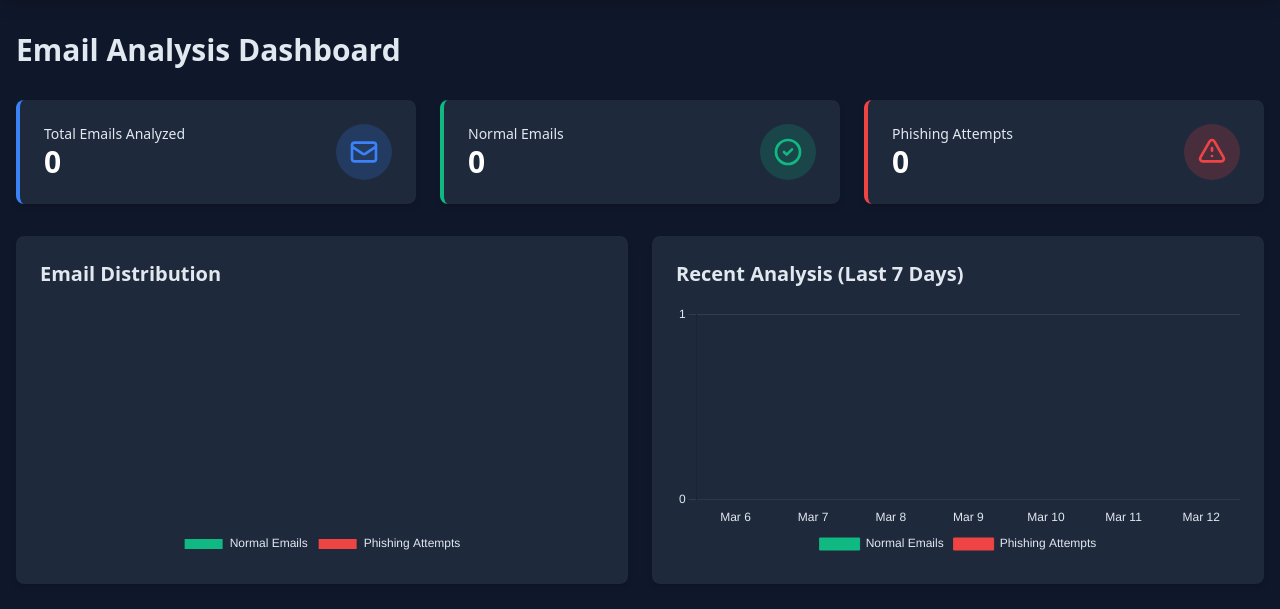
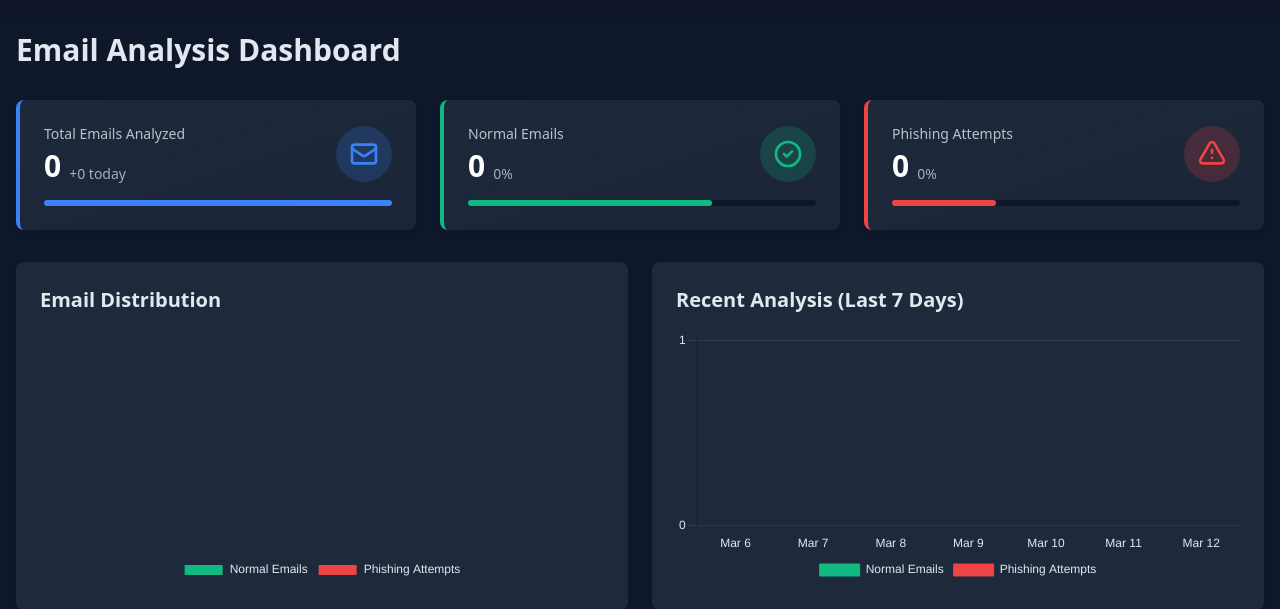
Before and after one commit to cannyworm/Phishing-email-Detection, a FastAPI app: page /dashboard in a window 1280 px wide. Shown: the part 52-661 px from the top of the page. Run offline with FastAPI, Linux system fonts and the light colour scheme; data that the repository does not hold is empty; parts of the project's set-up code (start-up, migrations or seed data) failed here and were passed over; some libraries are stand-ins or nearby versions.

Commit message:
hotfix:undefined on dashbaord

```diff
--- a/main.py
+++ b/main.py
@@ -62,11 +62,13 @@ if not firebase_admin._apps:
 
 db = firestore.client()
 
+
 def clean_text(text):
     text = str(text).lower()
     text = re.sub(r"\W", " ", text)
     text = re.sub(r"\s+", " ", text)
     return " ".join(word for word in text.split() if word not in stop_words)
+
 
 def detect_language(text):
     try:
@@ -74,6 +76,7 @@ def detect_language(text):
     except Exception as e:
         logger.error(f"Language detection error: {e}")
         return "unknown"
+
 
 @lru_cache(maxsize=1000)
 def translate_to_english(text, source_lang):
@@ -86,9 +89,11 @@ def translate_to_english(text, source_lang):
         logger.error(f"Translation error: {e}")
         return text
 
+
 def extract_urls(text):
     url_pattern = r"https?://(?:[-\w.]|(?:%[\da-fA-F]{2}))+"
     return re.findall(url_pattern, text)
+
 
 def check_url_safety(url):
     api_key = "api_key"  # Replace with your API Key
@@ -161,10 +166,27 @@ def get_analytics_data():
             1 for entry in history if "Social Engineering Detected" in entry.get("prediction", ""))
         normal_count = total_emails - phishing_count
 
+        # ✅ คำนวณ today_count
+        today = datetime.datetime.utcnow().date()
+        today_count = sum(1 for entry in history if
+                          "timestamp" in entry and
+                          datetime.datetime.fromisoformat(entry["timestamp"]).date() == today)
+
+        # ✅ ป้องกันหารด้วยศูนย์
+        if total_emails > 0:
+            normal_percentage = round((normal_count / total_emails) * 100, 2)
+            phishing_percentage = round((phishing_count / total_emails) * 100, 2)
+        else:
+            normal_percentage = 0.0
+            phishing_percentage = 0.0
+
         return {
             "total_emails": total_emails,
             "normal_count": normal_count,
             "phishing_count": phishing_count,
+            "today_count": today_count,
+            "normal_percentage": normal_percentage,  # ✅ เพิ่มเปอร์เซ็นต์
+            "phishing_percentage": phishing_percentage,  # ✅ เพิ่มเปอร์เซ็นต์
             "history": history
         }
     except Exception as e:
@@ -173,10 +195,13 @@ def get_analytics_data():
             "total_emails": 0,
             "normal_count": 0,
             "phishing_count": 0,
+            "today_count": 0,
+            "normal_percentage": 0.0,  # ✅ แก้ไขให้เป็น 0.0 กรณี error
+            "phishing_percentage": 0.0,  # ✅ แก้ไขให้เป็น 0.0 กรณี error
             "history": []
         }
 
-#FastAPI App Initialization
+# FastAPI App Initialization
 app = FastAPI()
 templates = Jinja2Templates(directory="templates")
 
--- a/templates/dashboard.html
+++ b/templates/dashboard.html
@@ -86,25 +86,36 @@
 
         <!-- Stats Cards -->
         <div class="grid grid-cols-1 md:grid-cols-3 gap-6 mb-8">
-            <div class="bg-darkCard rounded-lg shadow-md shadow-glow p-6 card-hover transition duration-300 border-l-4 border-accent animate-fadeIn">
+            <div class="bg-gradient-to-br from-darkCard to-darkCard/80 rounded-lg shadow-md hover:shadow-glow p-6 card-hover transition duration-300 border-l-4 border-accent animate-slideIn" id="stats-card-1">
                 <div class="flex items-center justify-between">
                     <div>
-                        <p class="text-sm text-darkText">Total Emails Analyzed</p>
-                        <h3 class="text-3xl font-bold text-white" id="total-emails">--</h3>
+                        <p class="text-sm text-darkText/80 mb-1">Total Emails Analyzed</p>
+                        <div class="flex items-end">
+                            <h3 class="text-3xl font-bold text-white" id="total-emails">--</h3>
+                            <span class="ml-2 text-sm font-medium text-darkText/70" id="total-change">+0 today</span>
+                        </div>
                     </div>
-                    <div class="bg-accent/20 p-3 rounded-full">
+                    <div class="bg-accent/20 p-3 rounded-full pulse-animation">
                         <svg xmlns="http://www.w3.org/2000/svg" class="h-8 w-8 text-accent" fill="none" viewBox="0 0 24 24" stroke="currentColor">
                             <path stroke-linecap="round" stroke-linejoin="round" stroke-width="2" d="M3 8l7.89 5.26a2 2 0 002.22 0L21 8M5 19h14a2 2 0 002-2V7a2 2 0 00-2-2H5a2 2 0 00-2 2v10a2 2 0 002 2z" />
                         </svg>
                     </div>
                 </div>
+                <div class="mt-4">
+                    <div class="bg-darkBg rounded-full h-1.5 mt-2">
+                        <div id="total-progress" class="bg-accent h-1.5 rounded-full animated-progress" style="width: 100%"></div>
+                    </div>
+                </div>
             </div>
 
-            <div class="bg-darkCard rounded-lg shadow-md shadow-glow p-6 card-hover transition duration-300 border-l-4 border-success animate-fadeIn" style="animation-delay: 100ms;">
+            <div class="bg-gradient-to-br from-darkCard to-darkCard/80 rounded-lg shadow-md hover:shadow-success p-6 card-hover transition duration-300 border-l-4 border-success animate-slideIn" style="animation-delay: 100ms;" id="stats-card-2">
                 <div class="flex items-center justify-between">
                     <div>
-                        <p class="text-sm text-darkText">Normal Emails</p>
-                        <h3 class="text-3xl font-bold text-white" id="normal-emails">--</h3>
+                        <p class="text-sm text-darkText/80 mb-1">Normal Emails</p>
+                        <div class="flex items-end">
+                            <h3 class="text-3xl font-bold text-white" id="normal-emails">--</h3>
+                            <span class="ml-2 text-sm font-medium text-darkText/70" id="normal-percentage">0%</span>
+                        </div>
                     </div>
                     <div class="bg-success/20 p-3 rounded-full">
                         <svg xmlns="http://www.w3.org/2000/svg" class="h-8 w-8 text-success" fill="none" viewBox="0 0 24 24" stroke="currentColor">
@@ -112,18 +123,31 @@
                         </svg>
                     </div>
                 </div>
+                <div class="mt-4">
+                    <div class="bg-darkBg rounded-full h-1.5 mt-2">
+                        <div id="normal-progress" class="bg-success h-1.5 rounded-full animated-progress" style="width: 70%"></div>
+                    </div>
+                </div>
             </div>
 
-            <div class="bg-darkCard rounded-lg shadow-md shadow-glow p-6 card-hover transition duration-300 border-l-4 border-danger animate-fadeIn" style="animation-delay: 200ms;">
+            <div class="bg-gradient-to-br from-darkCard to-darkCard/80 rounded-lg shadow-md hover:shadow-danger p-6 card-hover transition duration-300 border-l-4 border-danger animate-slideIn" style="animation-delay: 200ms;" id="stats-card-3">
                 <div class="flex items-center justify-between">
                     <div>
-                        <p class="text-sm text-darkText">Phishing Attempts</p>
-                        <h3 class="text-3xl font-bold text-white" id="phishing-emails">--</h3>
+                        <p class="text-sm text-darkText/80 mb-1">Phishing Attempts</p>
+                        <div class="flex items-end">
+                            <h3 class="text-3xl font-bold text-white" id="phishing-emails">--</h3>
+                            <span class="ml-2 text-sm font-medium text-darkText/70" id="phishing-percentage">0%</span>
+                        </div>
                     </div>
                     <div class="bg-danger/20 p-3 rounded-full">
                         <svg xmlns="http://www.w3.org/2000/svg" class="h-8 w-8 text-danger" fill="none" viewBox="0 0 24 24" stroke="currentColor">
                             <path stroke-linecap="round" stroke-linejoin="round" stroke-width="2" d="M12 9v2m0 4h.01m-6.938 4h13.856c1.54 0 2.502-1.667 1.732-3L13.732 4c-.77-1.333-2.694-1.333-3.464 0L3.34 16c-.77 1.333.192 3 1.732 3z" />
                         </svg>
+                    </div>
+                </div>
+                <div class="mt-4">
+                    <div class="bg-darkBg rounded-full h-1.5 mt-2">
+                        <div id="phishing-progress" class="bg-danger h-1.5 rounded-full animated-progress" style="width: 30%"></div>
                     </div>
                 </div>
             </div>
@@ -191,6 +215,9 @@
         document.getElementById('total-emails').textContent = analysisData.total_emails;
         document.getElementById('normal-emails').textContent = analysisData.normal_count;
         document.getElementById('phishing-emails').textContent = analysisData.phishing_count;
+        document.getElementById('total-change').textContent = `+${analysisData.today_count} today`;
+        document.getElementById('normal-percentage').textContent = `${analysisData.normal_percentage}%`;
+        document.getElementById('phishing-percentage').textContent = `${analysisData.phishing_percentage}%`;
 
         // Charts
         let pieChart, barChart;
```
